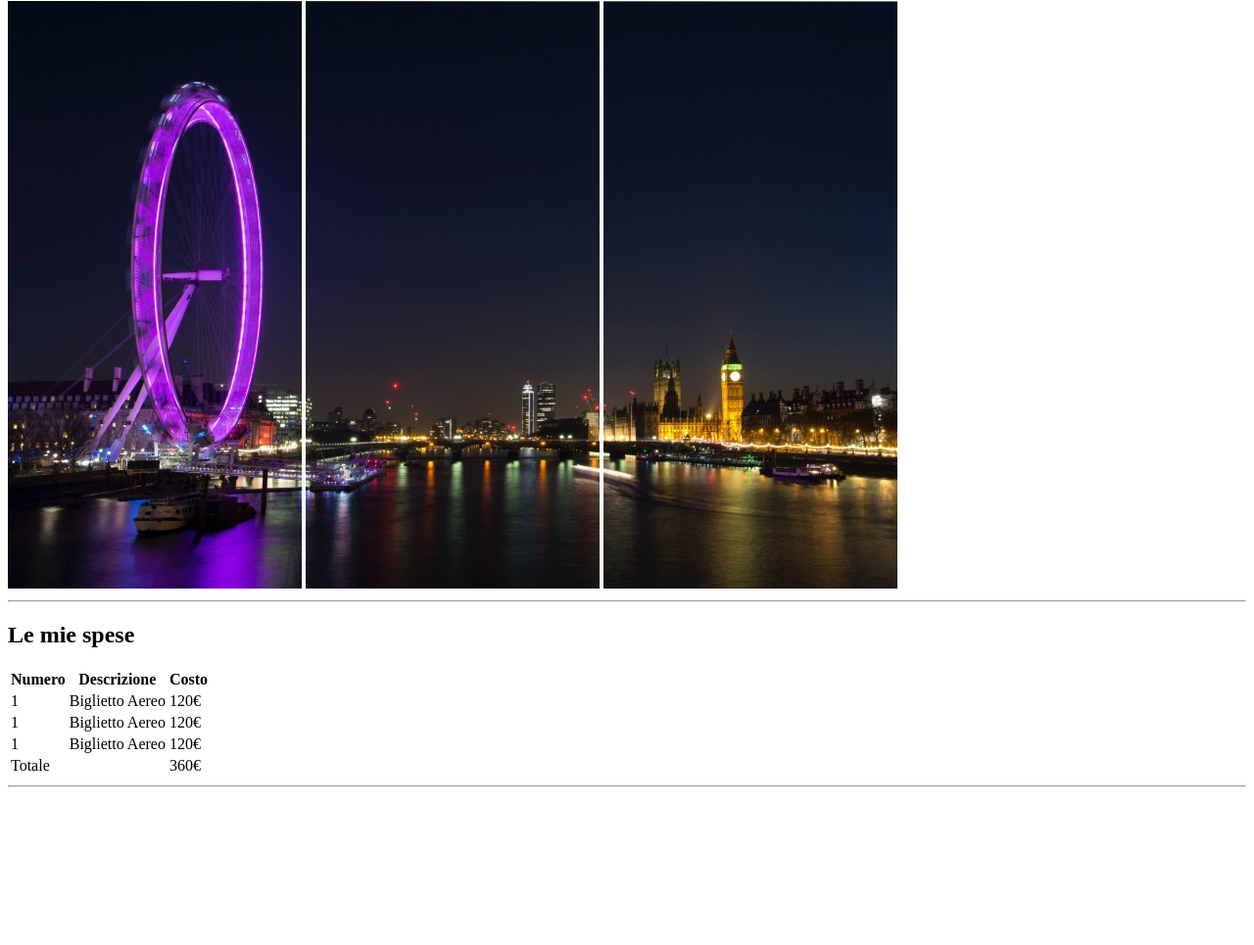
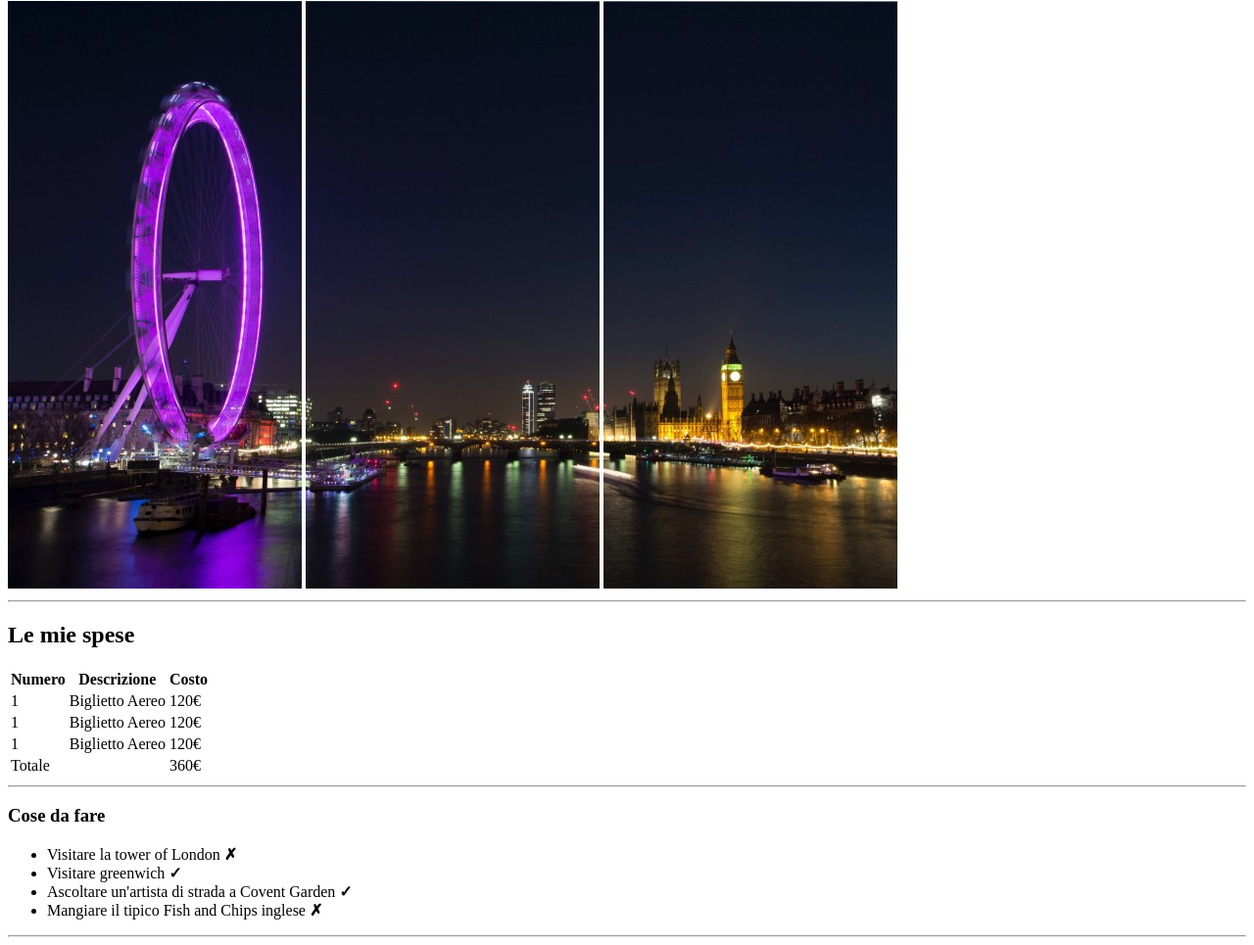
Before and after one commit to MrGaggio/html-london-trip, a plain HTML site: page index.html in a window 1280 px wide. Shown: the part 79-1044 px from the top of the page at 98% size. Before the commit the page ends 891 px from the top, so only its background shows below. Drawn offline with Linux system fonts and the light colour scheme.

Commit message:
Finish section cose da fare

```diff
--- a/index.html
+++ b/index.html
@@ -26,6 +26,7 @@
 
     <!-- Site Main -->
     <main>
+        <!-- Section Spese -->
         <section>
             <h2>Le mie spese</h2>
 
@@ -65,7 +66,24 @@
                 </tbody>
             </table>
             <hr>
-            </section>
+        </section>
+        <!-- /Section Spese -->
+
+        <!-- Section Cose da Fare -->
+        <section>
+            <h3>Cose da fare</h3>
+            <ul>
+                <li>Visitare la tower of London <strong>&#x02717</strong></li>
+                <li>Visitare greenwich <strong>&#x02713</strong></li>
+                <li>Ascoltare un'artista di strada a Covent Garden <strong>&#x02713</strong></li>
+                <li>Mangiare il tipico Fish and Chips inglese <strong>&#x02717</strong></li>
+            </ul>
+            <hr>
+        </section>
+        <!-- /Section Cose da Fare -->
+
+
+
 
     </main>
     <!-- /Site Main -->
```
